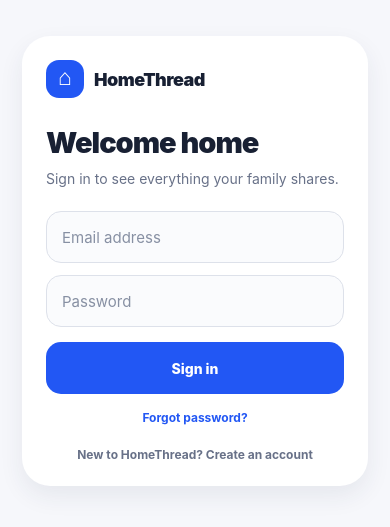
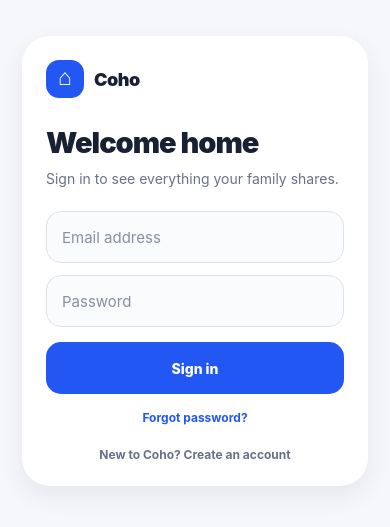
Before and after one commit to gitRob0t/homethread-mobile, a React Native app: screen / in a window 390 px wide. Shown: the part 161-688 px from the top of the page. Built offline with nearby package versions, Linux system fonts and the light colour scheme; what expo-notifications, expo-share-intent would draw is missing.

Commit message:
Rebrand src/components/AuthGate.tsx for Coho and Coh

```diff
--- a/src/components/AuthGate.tsx
+++ b/src/components/AuthGate.tsx
@@ -91,7 +91,7 @@ function AuthScreen() {
     try {
       if (mode === 'signup') {
         const result = await signUp(email, password, name);
-        if (!result.session) setMessage('Check your email to confirm your HomeThread account.');
+        if (!result.session) setMessage('Check your email to confirm your Coho account.');
       } else {
         await signIn(email, password);
       }
@@ -167,7 +167,7 @@ function AuthScreen() {
 
           {mode === 'signin' && <Pressable onPress={forgotPassword}><Text style={styles.textButton}>Forgot password?</Text></Pressable>}
           <Pressable onPress={() => { setMode(mode === 'signin' ? 'signup' : 'signin'); setMessage(''); }}>
-            <Text style={styles.switchText}>{mode === 'signin' ? 'New to HomeThread? Create an account' : 'Already have an account? Sign in'}</Text>
+            <Text style={styles.switchText}>{mode === 'signin' ? 'New to Coho? Create an account' : 'Already have an account? Sign in'}</Text>
           </Pressable>
         </View>
       </KeyboardAvoidingView>
@@ -224,7 +224,7 @@ function BrandMark() {
   return (
     <View style={styles.brandRow}>
       <View style={styles.logo}><Text style={styles.logoText}>⌂</Text></View>
-      <Text style={styles.brand}>HomeThread</Text>
+      <Text style={styles.brand}>Coho</Text>
     </View>
   );
 }
```
